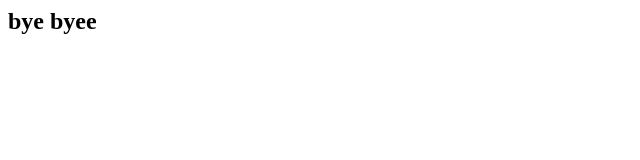
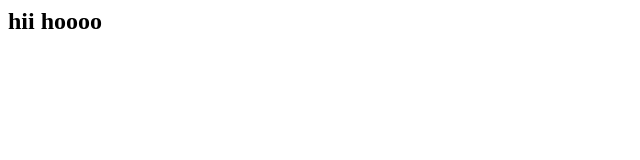
Before and after one commit to raghu100902/raghu100902.github.io, a plain HTML site: page index.html in a window 1280 px wide. Shown: the full height of the page, 0-640 px from the left. Drawn offline with Linux system fonts and the light colour scheme.

Commit message:
Update index.html

```diff
--- a/index.html
+++ b/index.html
@@ -1,3 +1,3 @@
 <html>
-<h2>bye byee</h2>
+<h2>hii hoooo</h2>
 </html>
```
